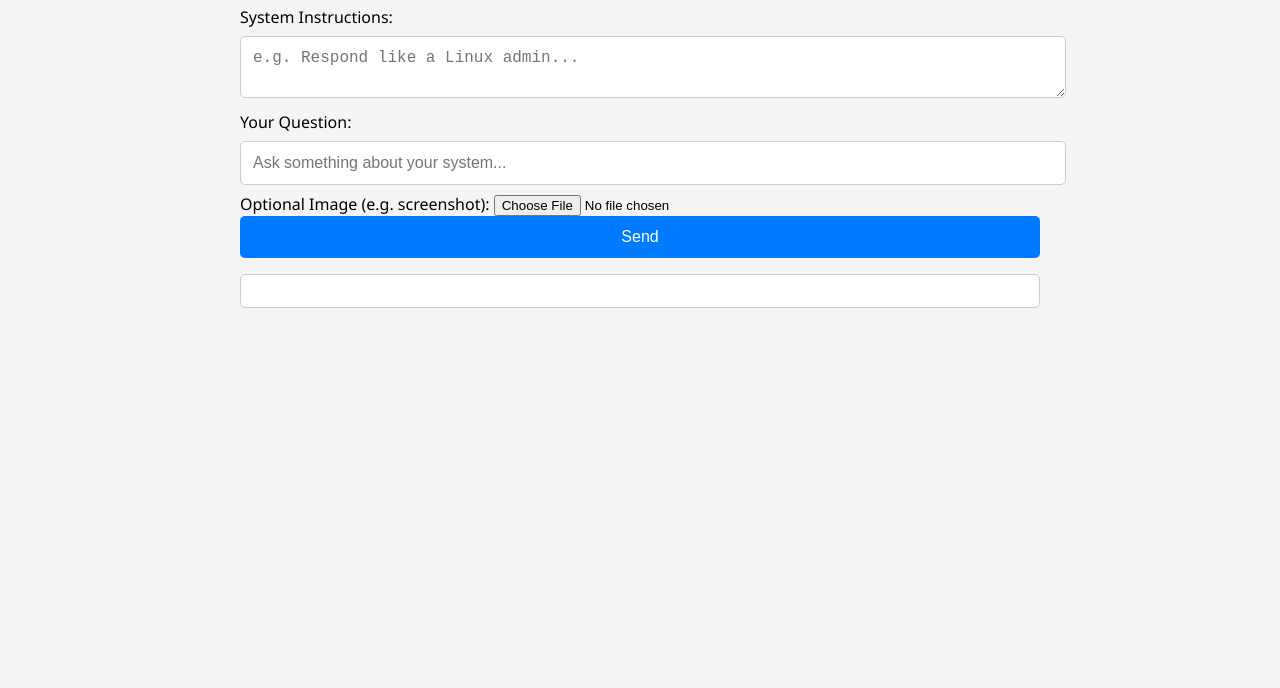
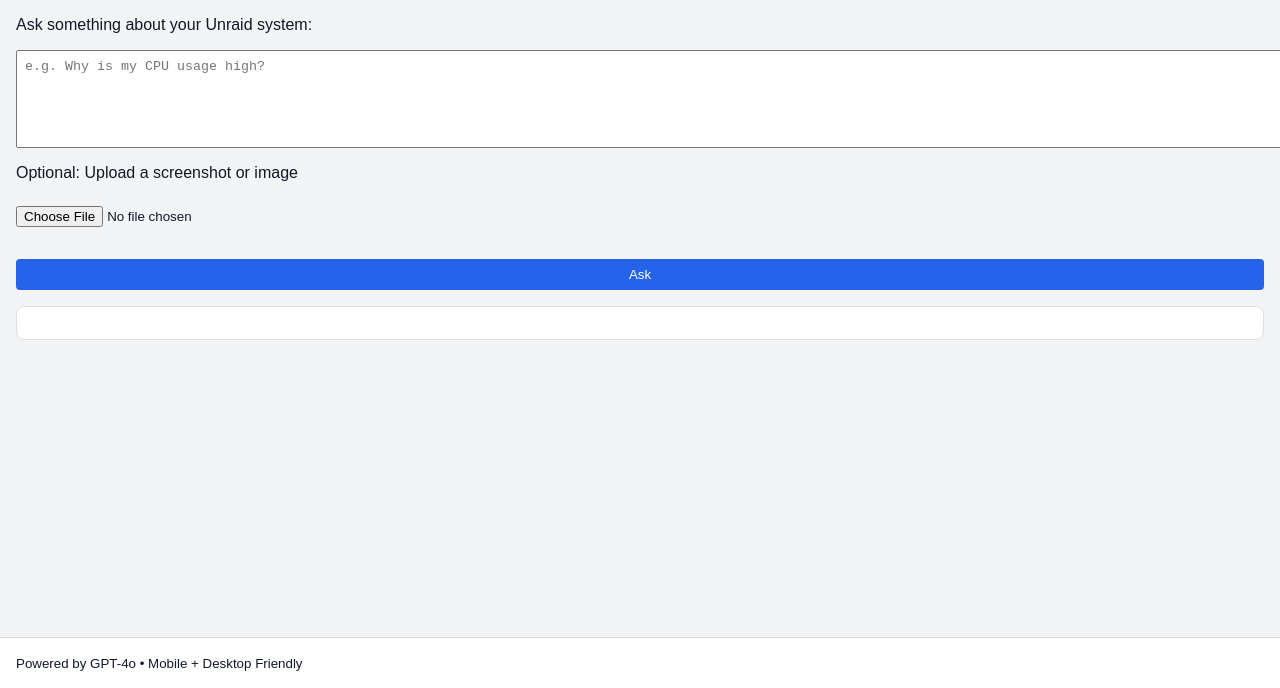
Before and after one commit to Gayb0iiiii/ChatGPT-Unraid, a plain HTML site: page templates/index.html in a window 1280 px wide. Shown: the part 112-800 px from the top of the page. Drawn offline with Linux system fonts and the light colour scheme.

Commit message:
Update index.html

```diff
--- a/templates/index.html
+++ b/templates/index.html
@@ -2,109 +2,129 @@
 <html lang="en">
 <head>
   <meta charset="UTF-8" />
-  <meta name="viewport" content="width=device-width, initial-scale=1.0"/>
-  <title>Unraid Assistant</title>
+  <meta name="viewport" content="width=device-width, initial-scale=1.0" />
+  <title>Unraid GPT Assistant</title>
   <style>
+    :root {
+      --bg-color: #f3f4f6;
+      --text-color: #111827;
+      --header-bg: #111827;
+      --header-text: white;
+      --button-bg: #2563eb;
+      --button-hover: #1d4ed8;
+      --output-bg: #fff;
+    }
+
+    [data-theme="dark"] {
+      --bg-color: #1f2937;
+      --text-color: #f3f4f6;
+      --header-bg: #000;
+      --header-text: #f3f4f6;
+      --button-bg: #4f46e5;
+      --button-hover: #4338ca;
+      --output-bg: #374151;
+    }
+
     body {
-      font-family: 'Segoe UI', sans-serif;
-      background: #f5f5f5;
+      font-family: sans-serif;
       margin: 0;
       padding: 0;
+      display: flex;
+      flex-direction: column;
+      height: 100vh;
+      background-color: var(--bg-color);
+      color: var(--text-color);
     }
-    .container {
-      max-width: 800px;
-      margin: 0 auto;
-      padding: 2rem;
+    header {
+      background-color: var(--header-bg);
+      color: var(--header-text);
+      padding: 1rem;
+      text-align: center;
+      display: flex;
+      justify-content: space-between;
+      align-items: center;
     }
-    h1 {
-      text-align: center;
-      color: #333;
+    main {
+      flex: 1;
+      padding: 1rem;
+      display: flex;
+      flex-direction: column;
+      gap: 1rem;
+      overflow-y: auto;
     }
-    textarea, input[type="text"] {
+    textarea {
       width: 100%;
-      padding: 0.75rem;
-      margin: 0.5rem 0;
-      border: 1px solid #ccc;
-      border-radius: 5px;
-      font-size: 1rem;
+      height: 80px;
+      padding: 0.5rem;
+      resize: none;
+    }
+    .output {
+      white-space: pre-wrap;
+      background-color: var(--output-bg);
+      padding: 1rem;
+      border: 1px solid #ddd;
+      border-radius: 0.5rem;
+    }
+    footer {
+      padding: 1rem;
+      border-top: 1px solid #ddd;
+      background-color: var(--output-bg);
+    }
+    input[type="file"] {
+      margin-top: 0.5rem;
     }
     button {
-      width: 100%;
-      padding: 0.75rem;
-      background-color: #007bff;
+      margin-top: 1rem;
+      padding: 0.5rem 1rem;
+      background-color: var(--button-bg);
+      color: white;
       border: none;
-      color: white;
-      font-size: 1rem;
-      border-radius: 5px;
+      border-radius: 0.25rem;
       cursor: pointer;
     }
     button:hover {
-      background-color: #0056b3;
-    }
-    #response {
-      white-space: pre-wrap;
-      background: white;
-      margin-top: 1rem;
-      padding: 1rem;
-      border: 1px solid #ccc;
-      border-radius: 5px;
-    }
-    .preview-img {
-      max-width: 100%;
-      margin-top: 10px;
+      background-color: var(--button-hover);
     }
   </style>
 </head>
-<body>
-  <div class="container">
-    <h1>Unraid Chat Assistant</h1>
-    <label>System Instructions:</label>
-    <textarea id="instructions" rows="2" placeholder="e.g. Respond like a Linux admin..."></textarea>
-
-    <label>Your Question:</label>
-    <input type="text" id="question" placeholder="Ask something about your system..." />
-
-    <label>Optional Image (e.g. screenshot):</label>
+<body data-theme="light">
+  <header>
+    <h1>Unraid GPT Assistant</h1>
+    <button onclick="toggleTheme()">🌙</button>
+  </header>
+  <main>
+    <label for="question">Ask something about your Unraid system:</label>
+    <textarea id="question" placeholder="e.g. Why is my CPU usage high?"></textarea>
+    <label for="image">Optional: Upload a screenshot or image</label>
     <input type="file" id="image" accept="image/*" />
-
-    <button onclick="ask()">Send</button>
-
-    <pre id="response"></pre>
-    <img id="preview" class="preview-img" />
-  </div>
+    <button onclick="submitForm()">Ask</button>
+    <div id="response" class="output"></div>
+  </main>
+  <footer>
+    <small>Powered by GPT-4o • Mobile + Desktop Friendly</small>
+  </footer>
 
   <script>
-    function ask() {
+    async function submitForm() {
       const question = document.getElementById('question').value;
-      const instructions = document.getElementById('instructions').value;
-      const fileInput = document.getElementById('image');
-      const output = document.getElementById('response');
-      const preview = document.getElementById('preview');
+      const image = document.getElementById('image').files[0];
+      const formData = new FormData();
+      formData.append('question', question);
+      if (image) formData.append('image', image);
 
-      output.textContent = '';
-      preview.src = '';
+      const res = await fetch('/ask/image', {
+        method: 'POST',
+        body: formData,
+      });
 
-      const formData = new FormData();
-      formData.append("question", question);
-      formData.append("instructions", instructions);
-      if (fileInput.files.length > 0) {
-        formData.append("image", fileInput.files[0]);
-        const reader = new FileReader();
-        reader.onload = () => preview.src = reader.result;
-        reader.readAsDataURL(fileInput.files[0]);
-      }
+      const data = await res.json();
+      document.getElementById('response').innerText = data.response || data.error || 'No response';
+    }
 
-      fetch("/ask/image", {
-        method: "POST",
-        body: formData
-      })
-      .then(res => res.json())
-      .then(data => {
-        output.textContent = data.response || data.error;
-      })
-      .catch(err => {
-        output.textContent = "[ERROR] " + err;
-      });
+    function toggleTheme() {
+      const body = document.body;
+      const current = body.getAttribute("data-theme");
+      body.setAttribute("data-theme", current === "dark" ? "light" : "dark");
     }
   </script>
 </body>
```
